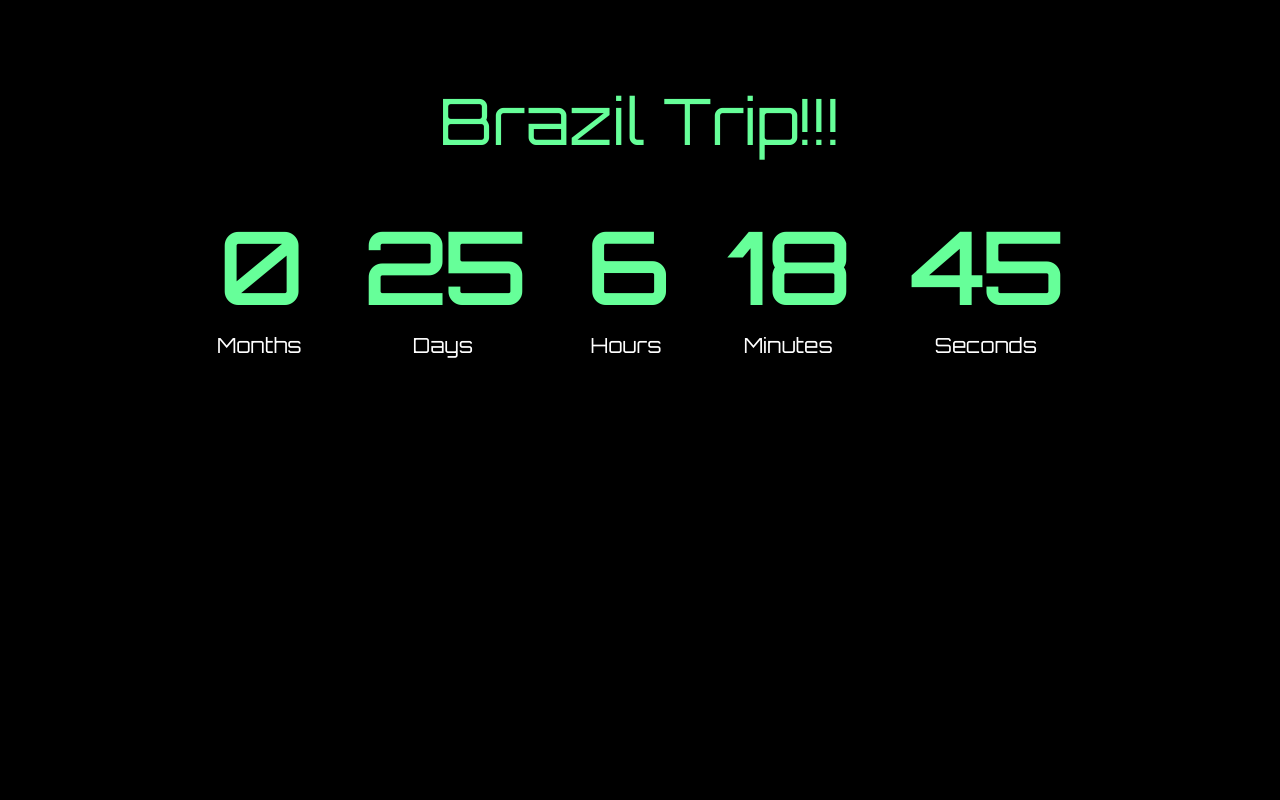
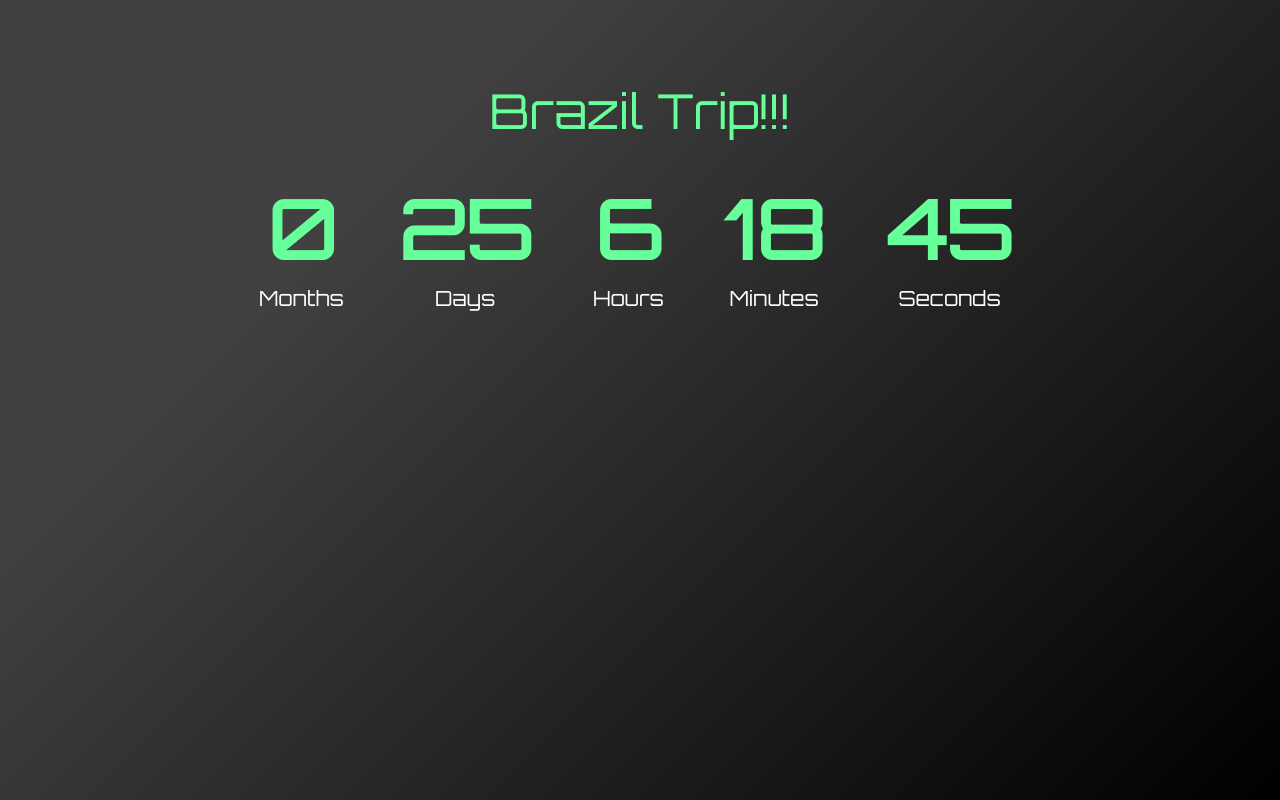
Before and after one commit to aausek/TripCountdown, a plain HTML site: page index.html in a window 1280 px wide. Drawn offline with Linux system fonts and the light colour scheme.

Commit message:
Adding new gradient background

```diff
--- a/style.css
+++ b/style.css
@@ -5,7 +5,8 @@
 }
 
 body {
-    background-color: rgb(0, 0, 0);
+    background-color: #000000;
+    background-image: linear-gradient(315deg, #000000 0%, #414141 74%);
     background-size: cover;
     background-position: center center;
     display: flex;
@@ -18,7 +19,7 @@ body {
 
 h1 {
     font-weight: normal;
-    font-size: 4rem;
+    font-size: 3rem;
     color: #66ff99;
     margin-top: 5rem;
 }
@@ -31,7 +32,7 @@ h1 {
 
 .text {
     font-weight: bold;
-    font-size: 6rem;
+    font-size: 5rem;
     color: #66ff99;
     line-height: 1;
     margin: 1rem 2rem;
```
Also changed, not shown: index.html (+3 -0 lines), ._clock.png (deleted).
